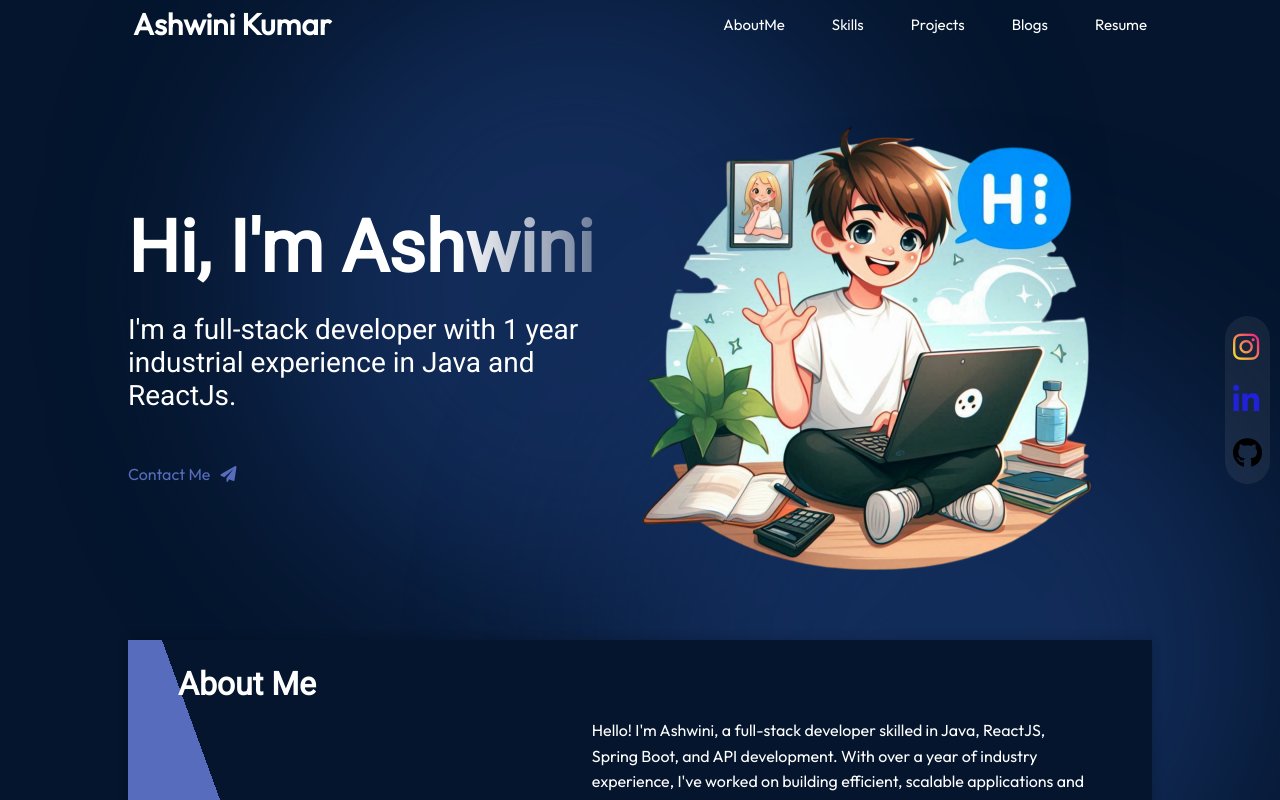
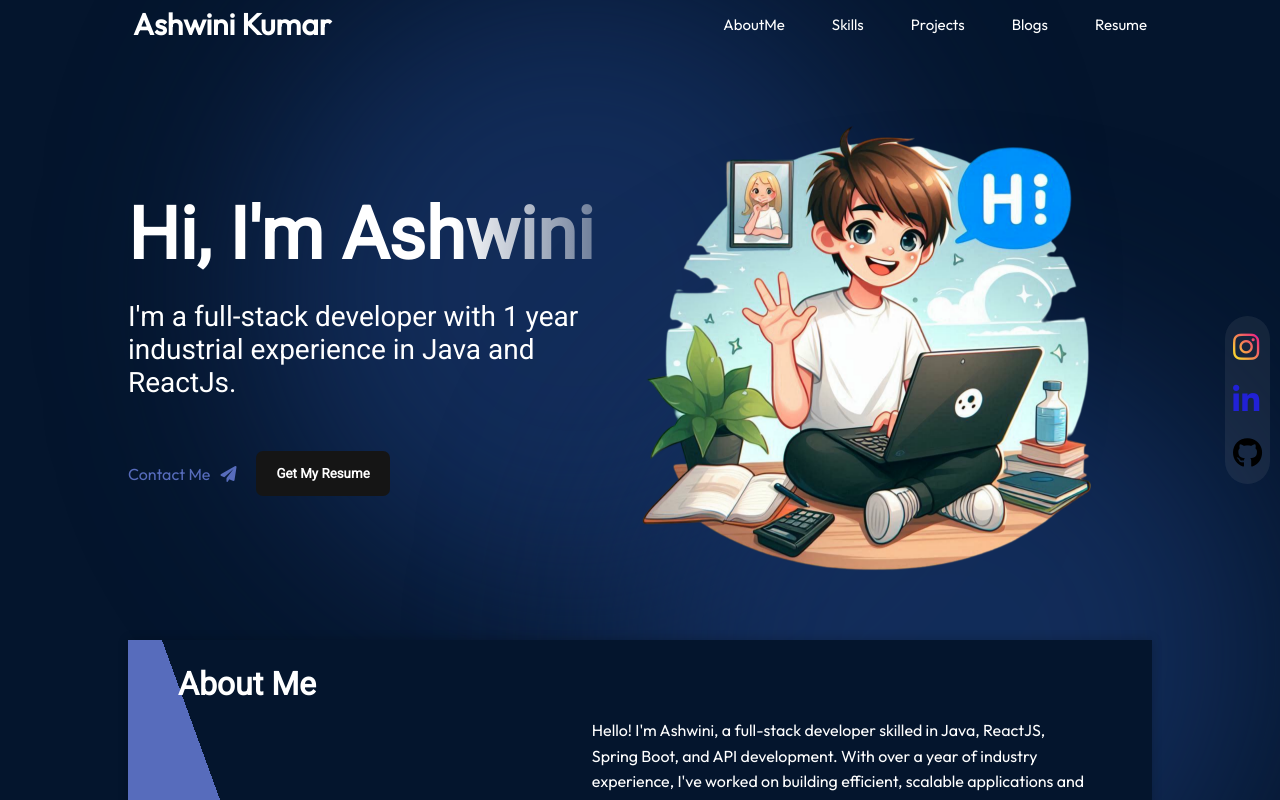
Before and after one commit to AshwiniShankwaar/Portfolio, a React (Create React App) app: page / in a window 1280 px wide. Shown: the top 800 px of the page. Built offline with nearby package versions, Linux system fonts and the light colour scheme.

Commit message:
hero section updated and data added in json file

```diff
--- a/src/component/heroSection/HeroSection.jsx
+++ b/src/component/heroSection/HeroSection.jsx
@@ -1,28 +1,54 @@
-import style from './heroSection.module.css';
-import hero from '../../assets/hero/Designer.png';
-function HeroSection(){
-    return <section className={style.container}>
+import style from "./heroSection.module.css";
+import hero from "../../assets/hero/Designer.png";
+import heroSection from "../../data/heroSection.json";
+import resume from '../../data/resume.pdf';
+function HeroSection() {
+  const { name, description, mail_to, linkedin, instagram, github } =
+    heroSection[0];
+  return (
+    <section className={style.container}>
       <div className={style.content}>
-            <h1 className={style.title}>
-                Hi, I'm Ashwini
-            </h1>
-            <p className={style.description}>
-                I'm a full-stack developer with 1 year industrial experience in Java and ReactJs.
-            </p>
-            <a href='mailto:ashwinishankwaar@gmail.com' className={style.contactBtn}>
+        <h1 className={style.title}>Hi, I'm {name}</h1>
+        <p className={style.description}>{description}</p>
+        <div className={style.buttonSection}><a href={`mailto:${mail_to}`} className={style.contactBtn}>
           Contact Me
           <i className="fas fa-paper-plane"></i>
         </a>
+        <a href={resume} download={`${name}_resume.pdf`} className={style.resume}>
+          <button className={style.button}>Get My Resume</button>
+        </a></div>
       </div>
-        <img src={hero} alt="hero_image" className={style.heroImg}/>
+      <img src={hero} alt="hero_image" className={style.heroImg} />
       <div className={style.topBlur}></div>
       <div className={style.bottomBlur}></div>
-        <div id='socialMedia' className={style.social}>
-        <a href='https://www.instagram.com/ashwini_shankwaar/' target='_blank' rel="noopener noreferrer" className={style.instagram}><i class="fa-brands fa-instagram"></i></a>
-        <a href='https://www.linkedin.com/in/ashwini-kumar-3018a71b2/' target='_blank' rel="noopener noreferrer" className={style.linkedin}><i class="fa-brands fa-linkedin-in"></i></a>
-        <a href='https://github.com/AshwiniShankwaar' target='_blank' rel="noopener noreferrer" className={style.github}><i class="fa-brands fa-github"></i></a>
+      <div id="socialMedia" className={style.social}>
+        <a
+          href={instagram}
+          target="_blank"
+          rel="noopener noreferrer"
+          className={style.instagram}
+        >
+          <i class="fa-brands fa-instagram"></i>
+        </a>
+        <a
+          href={linkedin}
+          target="_blank"
+          rel="noopener noreferrer"
+          className={style.linkedin}
+        >
+          <i class="fa-brands fa-linkedin-in"></i>
+        </a>
+        <a
+          href={github}
+          target="_blank"
+          rel="noopener noreferrer"
+          className={style.github}
+        >
+          <i class="fa-brands fa-github"></i>
+        </a>
       </div>
     </section>
+  );
 }
 
 export default HeroSection;
--- a/src/component/heroSection/heroSection.module.css
+++ b/src/component/heroSection/heroSection.module.css
@@ -147,6 +147,28 @@
 .github:hover{
     transform: scale(1.2);
 }
+.button {
+    padding: 15px 20px;
+    border: none;
+    outline: none;
+    background-color: #151515;
+    color: var(--color-text);
+    border-radius: 7px;
+    font-weight: 600;
+    font-family: var(--font-roboto);
+    cursor: pointer;
+    transition: all 0.25s ease-out;
+  }
+
+  .button:hover {
+    transform: translateY(-3px);
+  }
+  .buttonSection{
+    display: flex;
+    align-items: center;
+    gap: 20px;
+    flex-direction: row;
+  }
 @media screen and (max-width: 830px) {
     .container{
         flex-direction: column-reverse;
--- /dev/null
+++ b/src/data/heroSection.json
@@ -0,0 +1,10 @@
+[
+    {
+        "name": "Ashwini",
+        "description": "I'm a full-stack developer with 1 year industrial experience in Java and ReactJs. ",
+        "mail_to":"ashwinishankwaar@gmail.com",
+        "linkedin":"https://www.linkedin.com/in/ashwini-kumar-3018a71b2/",
+        "instagram":"https://www.instagram.com/ashwini_shankwaar/",
+        "github":"https://github.com/AshwiniShankwaar"
+    }
+]
```
Also changed, not shown: 1 other file (tests, documents, lock files or other folders). Lines whose indentation alone changed are shown as unchanged.
